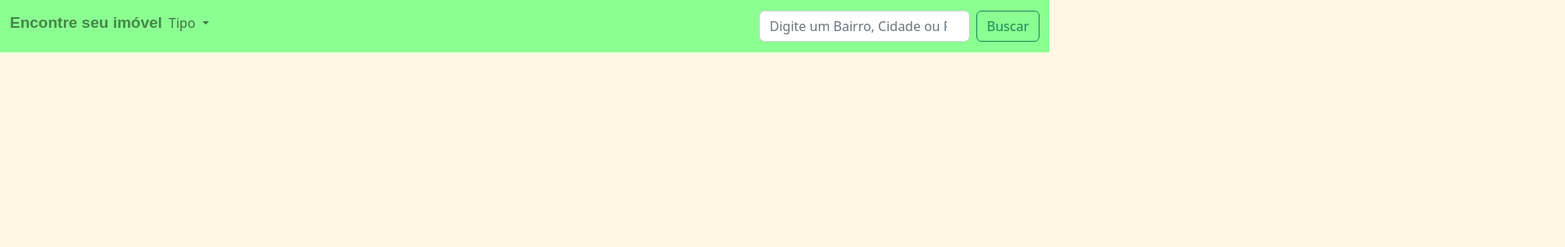
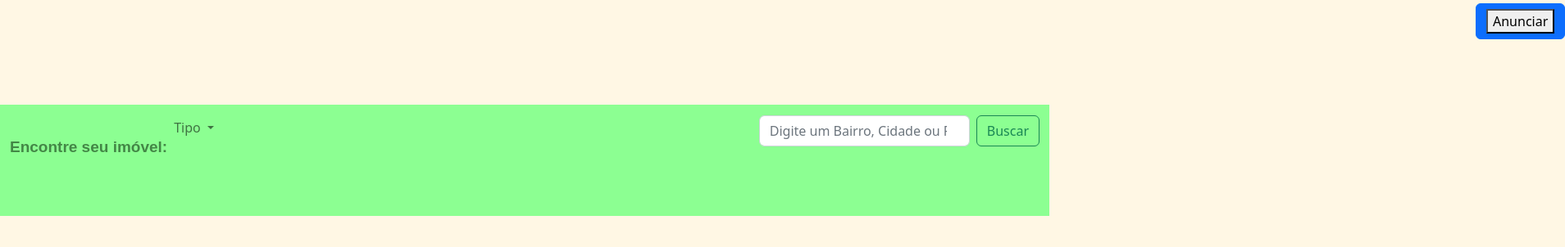
Before and after one commit to Tipovito/imb-imoveis, a plain HTML site: page index.html in a window 1280 px wide. Shown: the whole page at 82% size, 1909 px wide, since content can reach past the window. Drawn offline with nearby package versions, Linux system fonts and the light colour scheme.

Commit message:
projeto_imb
botão pra direita

```diff
--- a/css/style.css
+++ b/css/style.css
@@ -4,10 +4,28 @@
     font-weight: 900;
     font-size: 19px;
 }
-.cab {
+.nav {
     background-color:#8cff92;
+    padding-bottom: 80px;
+    top: 80px;
 
 }
-html {
+body {
     background-color:#FFF7E4;
 }
+h2 {
+    margin-bottom: -2.5rem;
+}
+.drop {
+    position: relative;
+    top: 24px;
+    left: 400px;
+}
+
+.botao{
+    left: 100px;
+}
+
+.btn-primary{
+    margin-left: 1800px;
+}
--- a/index.html
+++ b/index.html
@@ -16,9 +16,14 @@
 <body>
   <header>
     <!-- place navbar here -->
-    <nav class="navbar navbar-expand-lg bg-light, cab">
+  <section id="botao"  class="btn btn-primary mt-1">
+    <button type="submit">Anunciar</button>
+  </section>
+
+  <section >
+    <nav class="navbar navbar-expand-lg nav ">
       <div class="container-fluid">
-          <h2 class="f1">Encontre seu imóvel</h2>
+        <h2 class="f1">Encontre seu imóvel:</h2>
         <button class="navbar-toggler" type="button" data-bs-toggle="collapse" data-bs-target="#navbarSupportedContent" aria-controls="navbarSupportedContent" aria-expanded="false" aria-label="Toggle navigation">
           <span class="navbar-toggler-icon"></span>
         </button>
@@ -44,6 +49,13 @@
         </div>
       </div>
     </nav>
+  </section>
+
+  <section>
+        <div class="carousel-item">
+          <img src="https://images.unsplash.com/photo-1518384491952-3f4731b5f9cd?ixlib=rb-1.2.1&ixid=eyJhcHBfaWQiOjEyMDd9&auto=format&fit=crop&w=800&q=60" class="d-block w-100" alt="The developer is an asshole and didn't want to help you, I'm sorry about that.">
+        </div>
+  </section>
   </header>
   <main>
 
```
Lines whose indentation alone changed are shown as unchanged.
